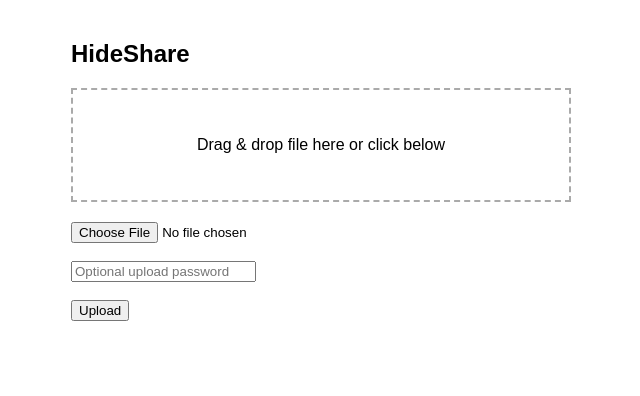
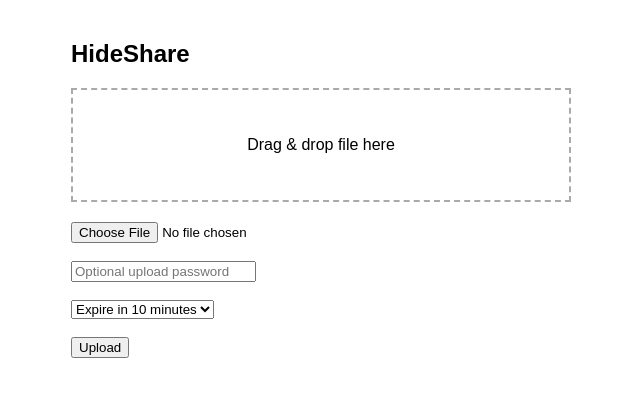
Before and after one commit to raghunathpu/HideShare, a React app in the folder frontend/: page / in a window 1280 px wide. Shown: the top 396 px of the page, without its empty margins (319-959 px from the left). Built offline with nearby package versions, Linux system fonts and the light colour scheme; the HTML template or start-up script is replaced by a standard one.

Commit message:
Add expiry selection for upload

```diff
--- a/frontend/src/App.jsx
+++ b/frontend/src/App.jsx
@@ -3,11 +3,9 @@
 function App() {
   const [file, setFile] = useState(null);
   const [password, setPassword] = useState("");
+  const [expiry, setExpiry] = useState("10m");   // ✅ NEW
   const [uploadResult, setUploadResult] = useState(null);
   const [status, setStatus] = useState("");
-
-  const [downloadPassword, setDownloadPassword] = useState("");
-  const [downloadError, setDownloadError] = useState("");
 
   const handleUpload = async () => {
     if (!file) {
@@ -20,6 +18,7 @@
     const formData = new FormData();
     formData.append("file", file);
     if (password) formData.append("password", password);
+    formData.append("expiry", expiry); // ✅ SEND EXPIRY
 
     try {
       const res = await fetch("https://hideshare-backend.onrender.com/upload", {
@@ -35,22 +34,6 @@
     }
   };
 
-  const handleDownload = () => {
-    if (!uploadResult) return;
-
-    let url = uploadResult.downloadLink;
-
-    if (uploadResult.passwordProtected) {
-      if (!downloadPassword) {
-        setDownloadError("Password required");
-        return;
-      }
-      url += `?password=${encodeURIComponent(downloadPassword)}`;
-    }
-
-    window.open(url, "_blank");
-  };
-
   const copyLink = () => {
     if (!uploadResult || !uploadResult.downloadLink) {
       alert("Download link not ready yet");
@@ -64,8 +47,6 @@
       .then(() => alert("Link copied to clipboard"))
       .catch(() => alert("Failed to copy link"));
   };
-
-
 
   return (
     <div style={{ maxWidth: "500px", margin: "40px auto", fontFamily: "Arial" }}>
@@ -85,11 +66,7 @@
           marginBottom: "20px",
         }}
       >
-        {file ? (
-          <p>📄 {file.name}</p>
-        ) : (
-          <p>Drag & drop file here or click below</p>
-        )}
+        {file ? <p>📄 {file.name}</p> : <p>Drag & drop file here</p>}
       </div>
 
       <input type="file" onChange={(e) => setFile(e.target.files[0])} />
@@ -105,18 +82,27 @@
 
       <br /><br />
 
+      {/* ✅ EXPIRY SELECT */}
+      <select value={expiry} onChange={(e) => setExpiry(e.target.value)}>
+        <option value="10m">Expire in 10 minutes</option>
+        <option value="20m">Expire in 20 minutes</option>
+        <option value="30m">Expire in 30 minutes</option>
+        <option value="1h">Expire in 1 hour</option>
+        <option value="permanent">Permanent</option>
+      </select>
+
+      <br /><br />
+
       <button onClick={handleUpload}>Upload</button>
 
       {status && <p>{status}</p>}
 
-      {/* Result */}
       {uploadResult && (
         <div style={{ marginTop: "30px" }}>
           <p>✅ Upload successful</p>
           <button onClick={copyLink}>Copy Link</button>
         </div>
       )}
-
     </div>
   );
 }
```
Lines whose indentation alone changed are shown as unchanged.
